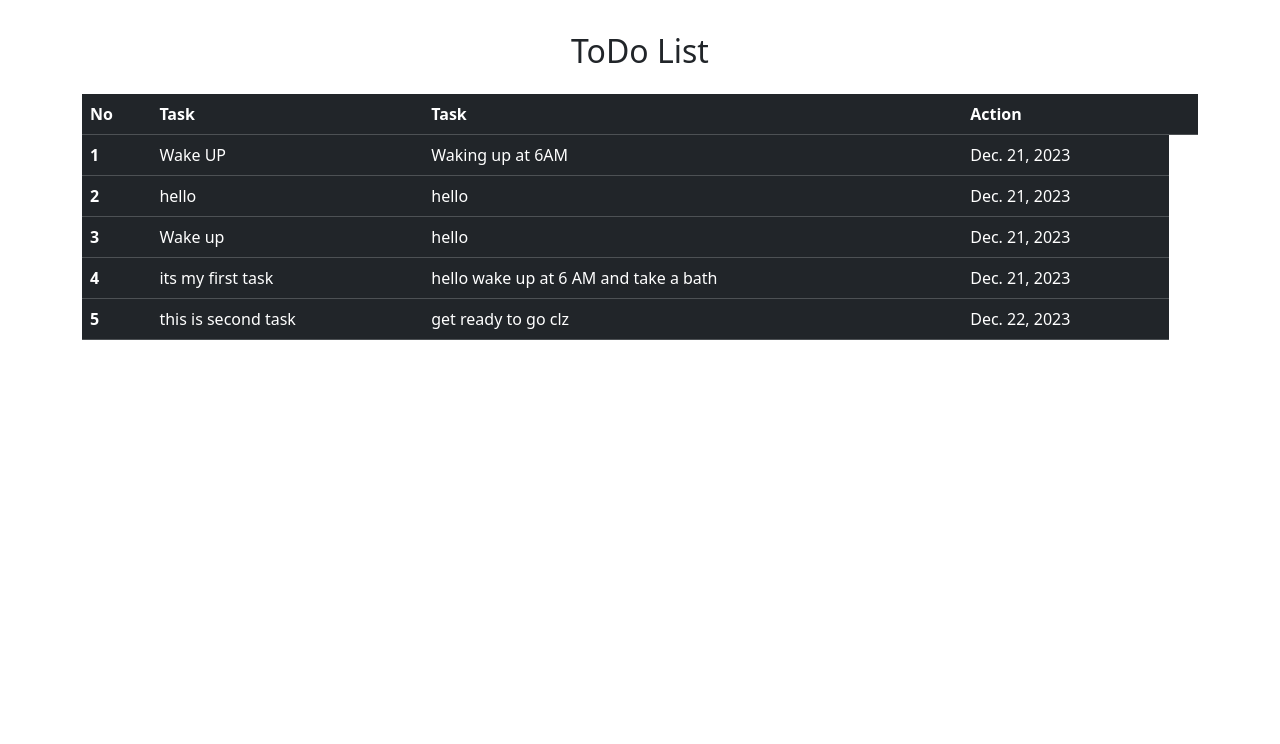
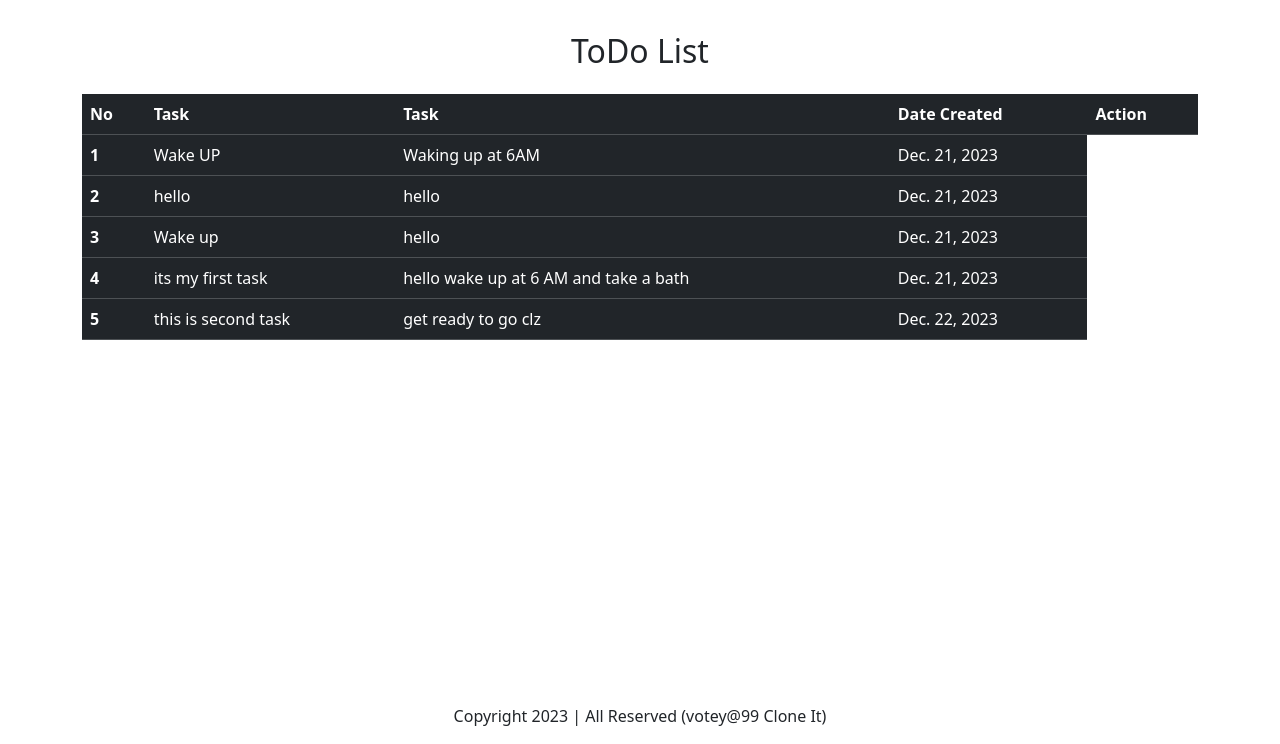
Before and after one commit to Arkimedij/todolist, a Django app: page /task/ in a window 1280 px wide. Shown: the part 56-800 px from the top of the page. Run offline with Django 4.2, Linux system fonts and the light colour scheme; data comes from the database, SQL or seed files in the repository.

Commit message:
second commit

```diff
--- a/todolist/todoapp/templates/home.html
+++ b/todolist/todoapp/templates/home.html
@@ -65,7 +65,7 @@
 
 
     <footer>
-      <p class = "text-center bg-dark text-light fixed-bottom my-0">Copyright 2023 | All Reserved (votey@99 Clone It)</p>
+      <p class = "text-center  text-dark fixed-bottom my-0 py-3">Copyright 2023 | All Reserved (votey@99 Clone It)</p>
     </footer>
     <script src="https://cdn.jsdelivr.net/npm/bootstrap@5.3.2/dist/js/bootstrap.bundle.min.js" integrity="sha384-C6RzsynM9kWDrMNeT87bh95OGNyZPhcTNXj1NW7RuBCsyN/o0jlpcV8Qyq46cDfL" crossorigin="anonymous"></script>
   </body>
--- a/todolist/todoapp/templates/task.html
+++ b/todolist/todoapp/templates/task.html
@@ -41,8 +41,8 @@
                 <th scope = "col">No</th>
                 <th scope = "col">Task</th>
                 <th scope = "col">Task</th>
-                <th scope = "col">Action</th>
-                <th scope = "col">
+                <th scope = "col">Date Created</th>
+                <th scope = "col">Action</td>
             </thead>
 
             <tbody>
@@ -59,6 +59,9 @@
         </table>
     </div>
 
+    <footer>
+      <p class = "text-center text-dark fixed-bottom my-0 py-3">Copyright 2023 | All Reserved (votey@99 Clone It)</p>
+    </footer>
 
     <script src="https://cdn.jsdelivr.net/npm/bootstrap@5.3.2/dist/js/bootstrap.bundle.min.js" integrity="sha384-C6RzsynM9kWDrMNeT87bh95OGNyZPhcTNXj1NW7RuBCsyN/o0jlpcV8Qyq46cDfL" crossorigin="anonymous"></script>
 
```
